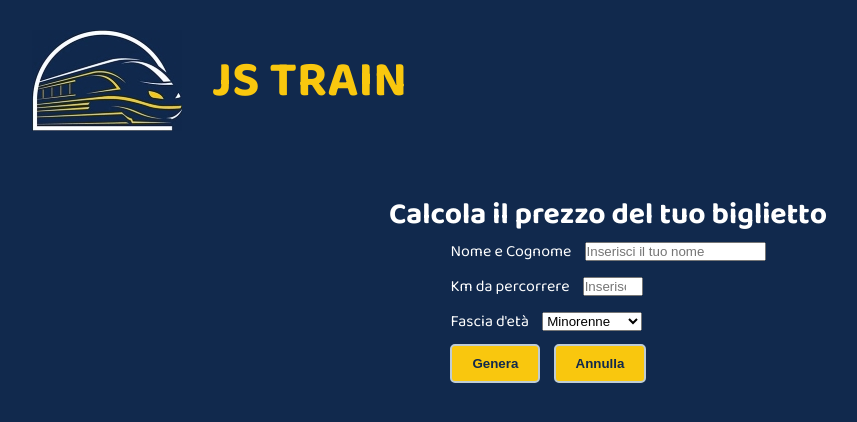
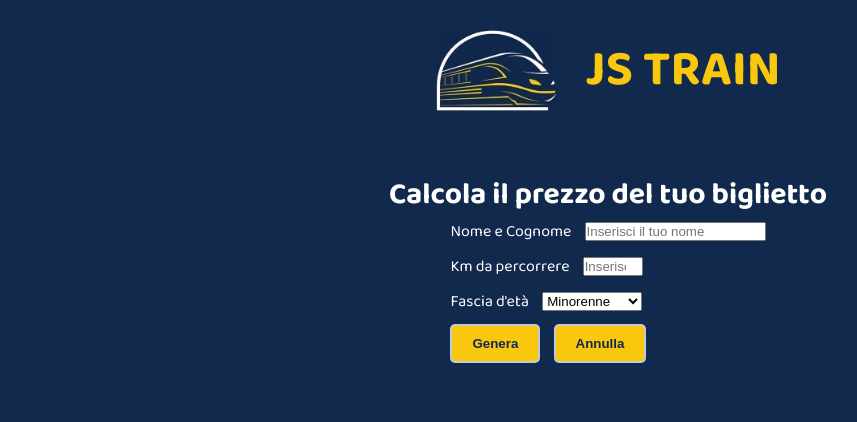
Before and after one commit to fabiogadau/js-biglietto-treno-form, a plain HTML site: page index.html in a window 1280 px wide. Shown: the whole page, without its empty margins (32-889 px from the left). Drawn offline with Linux system fonts and the light colour scheme.

Commit message:
small problem with logo fixed

```diff
--- a/style/main.css
+++ b/style/main.css
@@ -26,10 +26,11 @@ body {
   display: flex;
   flex-direction: column;
   align-items: center;
+  justify-content: center;
 }
 
 .logo-title img {
-  padding-right: 30px;
+  max-width: 150px;
 }
 
 .logo-text {
@@ -106,6 +107,10 @@ td {
     padding-bottom: 30px;
   }
 
+  .logo-title img {
+    padding-right: 30px;
+  }
+
   #biglietto {
     border: 3px solid #f9c70e;
     border-radius: 30px;
```
